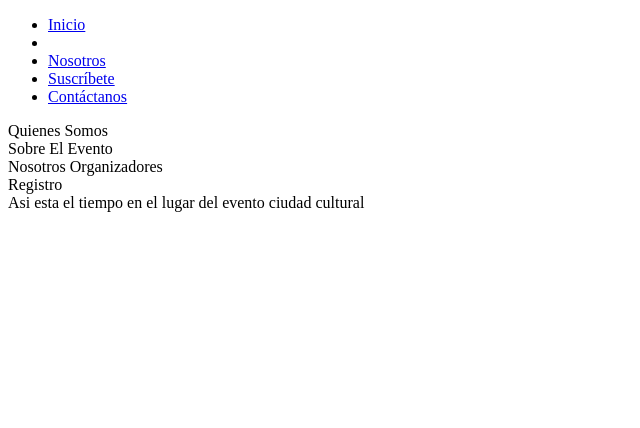
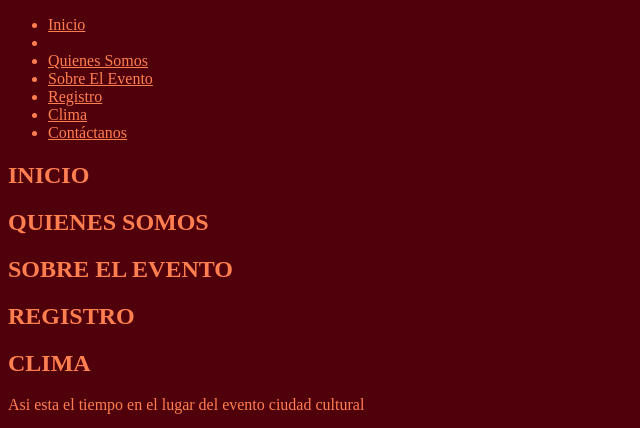
Before and after one commit to juanmartinaparicio/pilis-mod2-Aparicio-Jofre, a plain HTML site: page index.html in a window 1280 px wide. Shown: the top 428 px of the page, without its empty margins (0-640 px from the left). Drawn offline with Linux system fonts and the light colour scheme.

Commit message:
agregando ultimo archivo

```diff
--- a/index.html
+++ b/index.html
@@ -18,10 +18,17 @@
                     </li>
                     <li class="nav-item">
                     <li class="nav-item">
-                        <a class="nav-link" href="#about-us">Nosotros</a>
+                        <a class="nav-link" href="#us">Quienes Somos</a>
                     </li>
                     <li class="nav-item">
-                        <a class="nav-link" href="#subscribe">Suscríbete</a>
+                        <a class="nav-link" href="#evento">Sobre El Evento</a>
+                    </li>
+                    <li class="nav-item">
+                        <a class="nav-link" href="#registro">Registro</a>
+                    </li>
+
+                    <li class="nav-item">
+                        <a class="nav-link" href="#clima">Clima</a>
                     </li>
                     <li class="nav-item">
                         <a class="nav-link" href="#contact-us">Contáctanos</a>
@@ -29,31 +36,45 @@
                     </ul>
                 </div>
             </div>
-      </nav>
+        </nav>
     </header>
     <main>
 
-        <section id="Home">
-            Quienes Somos
+        <section id="home">
+            <h1>INICIO</h1>
         </section>
 
-        <section id="Evento">
-            Sobre El Evento
+        <section id="us">
+            <h1>Quienes Somos</h1>
         </section>
 
-        <section id="Organizadores">
-            Nosotros Organizadores
+        <section id="evento">
+            <h1>Sobre El Evento</h1>
         </section>
 
-        <section id="Registro">Registro</section>
+        <section id="registro">
+            <h1>REGISTRO</h1>
+            <div>
+                <form action="">
 
-        <section id="Clima">Asi esta el tiempo en el lugar del evento
-            ciudad cultural
+                </form>
+            </div>
+        </section>
+
+
+        <section id="clima">
+            <h1>Clima</h1>
+            <p>Asi esta el tiempo en el lugar del evento ciudad cultural</p>
+
         </section>
     </main>
     <footer>
+        <section id="contacto">
+            <h1>Contacto</h1>
+
+        </section>
 
     </footer>
-
+    <script src="script.js"></script>
 </body>
 </html>
--- a/style.css
+++ b/style.css
@@ -1 +1,10 @@
 @import url('https://fonts.googleapis.com/css2?family=Montserrat:ital,wght@0,100;0,200;0,300;0,400;0,500;0,600;0,700;0,800;1,100;1,200;1,300;1,400;1,500;1,600;1,700;1,800&display=swap');
+
+*{
+    background-color: #4F000B;
+    color: #FF7F51;
+
+}
+h1 {
+    text-transform: uppercase;
+}
```
Also changed, not shown: script.js (added).
